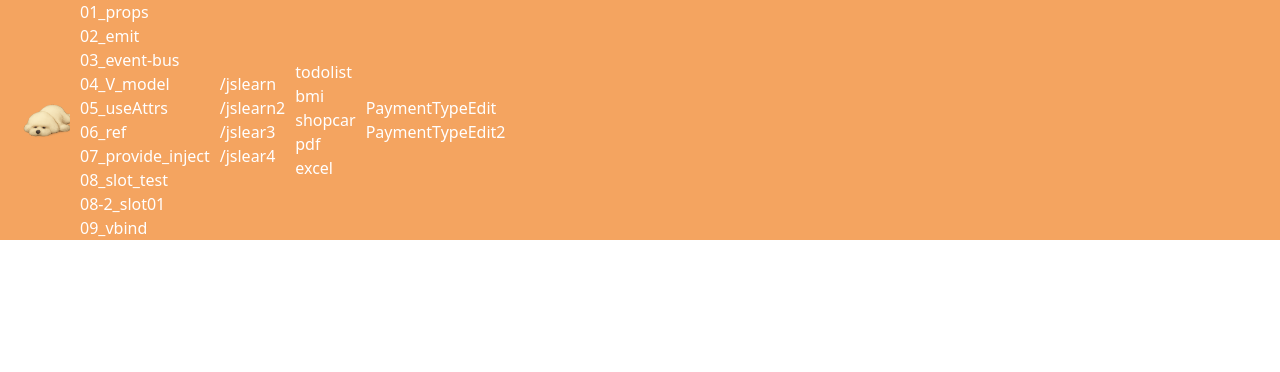
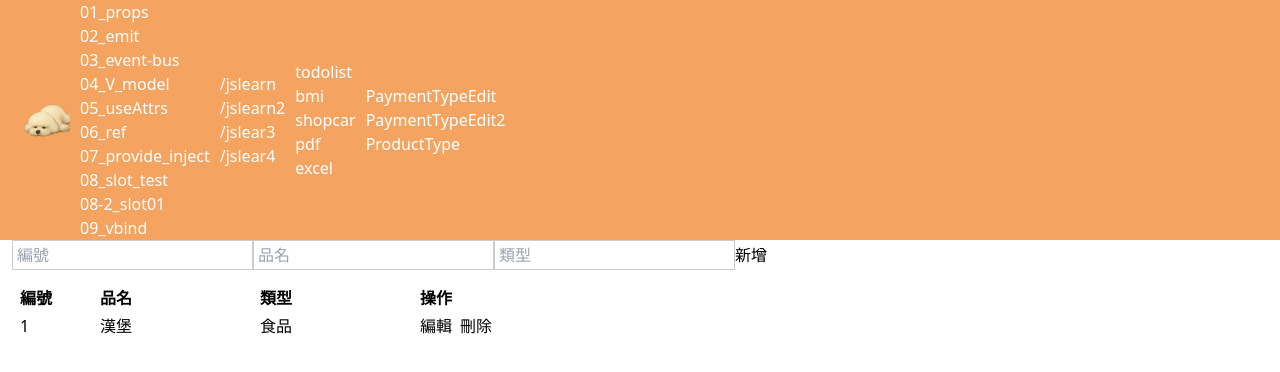
Before and after one commit to Roger0122/vue3_practise, a Vue app: page /ProductType in a window 1280 px wide. Shown: the top 372 px of the page. Built offline with nearby package versions, Linux system fonts and the light colour scheme.

Commit message:
新增ProductType

```diff
--- a/src/router/index.js
+++ b/src/router/index.js
@@ -21,6 +21,7 @@ import excel from '@/view/pdf/excel.vue'
 import vbind from '@/view/09_bind/v_bind.vue'
 import PaymentTypeEdit from '@/view/Paymentload/PaymentTypeEdit.vue'
 import PaymentTypeEdit2 from '@/view/Paymentload/PaymentTypeEdit2.vue'
+import ProductType from '@/view/base/ProductType.vue'
 
 const router = createRouter({
 history: createWebHistory(),
@@ -144,6 +145,11 @@ routes: [
         name:'/PaymentTypeEdit2',
         component:PaymentTypeEdit2
     },
+    {
+        path: '/ProductType',
+        name: '/ProductType',
+        component:ProductType
+    },
 ],
 })
 export default router
--- /dev/null
+++ b/src/view/base/ProductType.vue
@@ -0,0 +1,127 @@
+<template>
+  <div class="flex px-3">
+    <input type="text" placeholder="編號" v-model="NewPro.unNum">
+    <input type="text" placeholder="品名" v-model="NewPro.ProName">
+    <input type="text" placeholder="類型" v-model="NewPro.ProType">
+    <button @click="addPro">新增</button>
+  </div>
+
+  <div class="px-4 mt-4">
+    <ul class="flex font-bold">
+      <li class="px-1 w-20">編號</li>
+      <li class="px-1 w-40">品名</li>
+      <li class="px-1 w-40">類型</li>
+      <li class="px-1 w-40">操作</li>
+    </ul>
+
+    <ul v-for="item in ProList" :key="item.id" class="flex items-center my-1">
+      <!-- 編號 -->
+      <li class="px-1 w-20">
+        <template v-if="editingId === item.id">
+          <input v-model="editItem.unNum" class="w-full" />
+        </template>
+        <template v-else>
+          {{ item.unNum }}
+        </template>
+      </li>
+
+      <!-- 品名 -->
+      <li class="px-1 w-40">
+        <template v-if="editingId === item.id">
+          <input v-model="editItem.ProName" class="w-full" />
+        </template>
+        <template v-else>
+          {{ item.ProName }}
+        </template>
+      </li>
+
+      <!-- 類型 -->
+      <li class="px-1 w-40">
+        <template v-if="editingId === item.id">
+          <input v-model="editItem.ProType" class="w-full" />
+        </template>
+        <template v-else>
+          {{ item.ProType }}
+        </template>
+      </li>
+
+      <!-- 操作按鈕 -->
+      <li class="px-1 w-40 flex gap-2">
+        <template v-if="editingId === item.id">
+          <button @click="saveEdit(item.id)">儲存</button>
+          <button @click="cancelEdit">取消</button>
+        </template>
+        <template v-else>
+          <button @click="startEdit(item)">編輯</button>
+          <button @click="delPro(item.id)">刪除</button>
+        </template>
+      </li>
+    </ul>
+  </div>
+</template>
+
+<script setup>
+import { ref } from 'vue'
+
+const ProList = ref([
+  { id: 1, unNum: 1, ProName: '漢堡', ProType: '食品' },
+])
+
+const NewPro = ref({
+  unNum: '',
+  ProName: '',
+  ProType: ''
+})
+
+const editingId = ref(null)
+const editItem = ref({
+  id: '',
+  unNum: '',
+  ProName: '',
+  ProType: ''
+})
+
+const addPro = () => {
+  const newId = ProList.value.length
+    ? Math.max(...ProList.value.map(p => p.id)) + 1
+    : 1
+
+  ProList.value.push({
+    id: newId,
+    unNum: NewPro.value.unNum,
+    ProName: NewPro.value.ProName,
+    ProType: NewPro.value.ProType
+  })
+
+  NewPro.value = { unNum: '', ProName: '', ProType: '' }
+}
+
+const delPro = (id) => {
+  ProList.value = ProList.value.filter(item => item.id !== id)
+}
+
+const startEdit = (item) => {
+  editingId.value = item.id
+  editItem.value = { ...item } // 複製資料進編輯區
+}
+
+const cancelEdit = () => {
+  editingId.value = null
+  editItem.value = { id: '', unNum: '', ProName: '', ProType: '' }
+}
+
+const saveEdit = (id) => {
+  const index = ProList.value.findIndex(item => item.id === id)
+  if (index !== -1) {
+    ProList.value[index] = { ...editItem.value }
+  }
+  cancelEdit()
+}
+</script>
+
+<style scoped>
+input {
+  border: 1px solid #ccc;
+  padding: 2px 4px;
+}
+</style>
--- a/src/view/navbar.vue
+++ b/src/view/navbar.vue
@@ -42,6 +42,7 @@
     <ul>
       <li><div class="link"><RouterLink to="/PaymentTypeEdit">PaymentTypeEdit</RouterLink></div></li>
       <li><div class="link"><RouterLink to="/PaymentTypeEdit2">PaymentTypeEdit2</RouterLink></div></li>
+      <li><div class="link"><RouterLink to="/ProductType">ProductType</RouterLink></div></li>
     </ul>
   </div>
 
```
